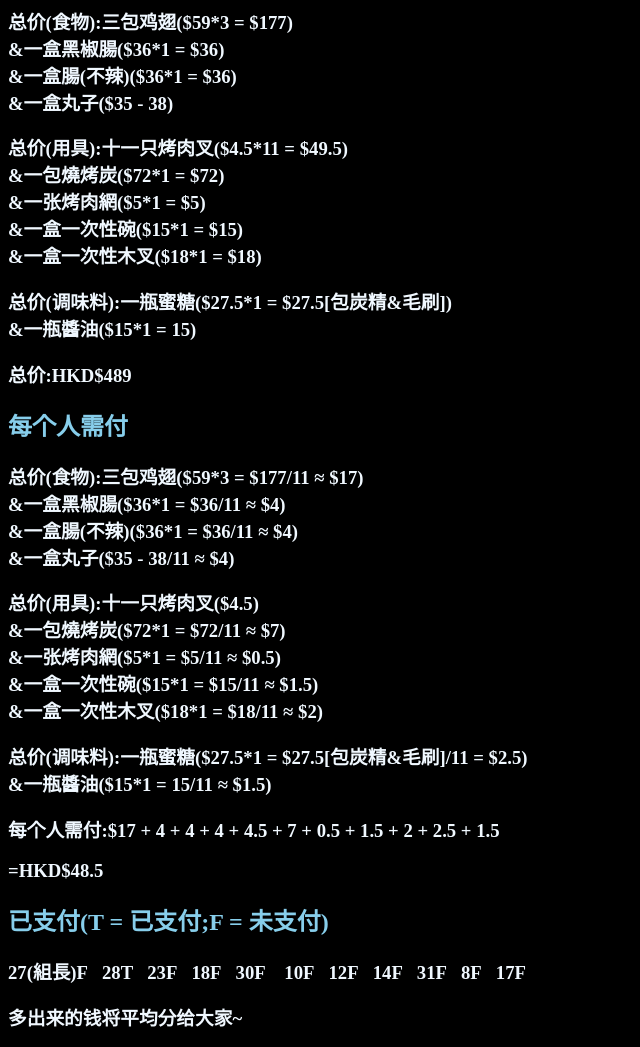
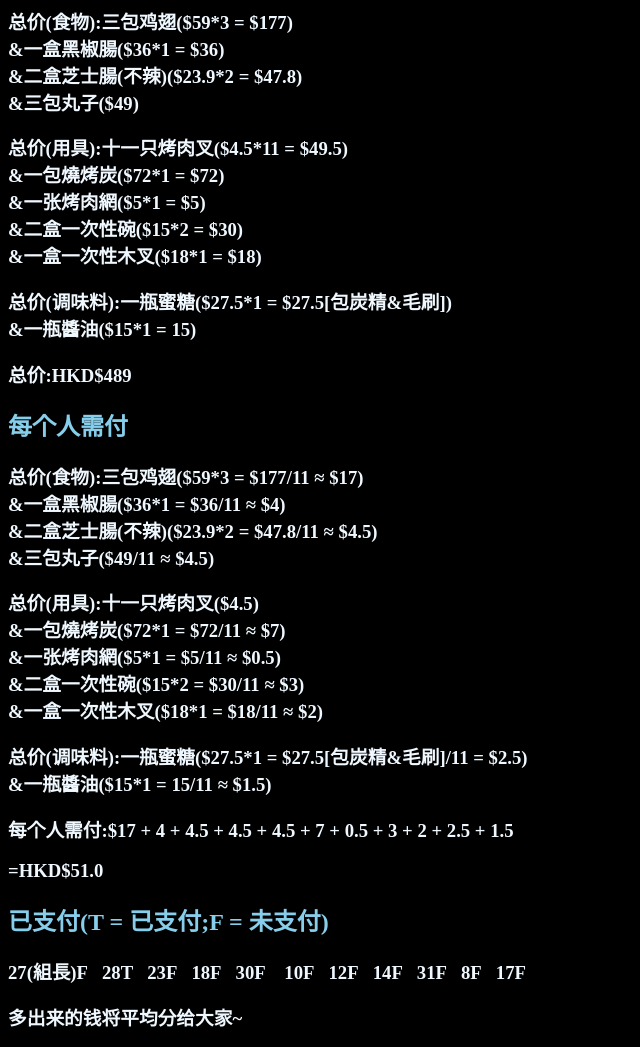
Before and after one commit to Jerry-syss/BBQ, a plain HTML site: page index.html in a window 1280 px wide. Shown: the part 1880-2927 px from the top of the page, without its empty margins (0-640 px from the left). Drawn offline with Linux system fonts and the light colour scheme.

Commit message:
Revise BBQ details and pricing in index.html
Updated food and equipment prices, added new items, and corrected payment calculations.

```diff
--- a/index.html
+++ b/index.html
@@ -21,7 +21,7 @@
         <h2>食材</h2>
         <h3>雞翅($59/1KG)&nbsp;&nbsp;<a href="https://www.wellcome.com.hk/zh-hant/p/%E7%84%A1%E6%BF%80%E7%B4%A0%E6%B7%BB%E5%8A%A0%E6%AD%90%E6%B4%B2%E5%84%AA%E8%B3%AA%E9%9B%9E%E4%B8%AD%E7%BF%BC%201KG/i/113285849.html" target="_blank">
         雞翅</a><br>&黑椒腸($36/328G)
-        <br>&腸(不辣)($36/328G)<br>&各類丸子($35-38/324G)<br>如不够吃,可自行带其他食材~</h3>
+        <br>&芝士腸(不辣)($23.9/160G)<br>&各類丸子($25-28/150G)<br>如不够吃,可自行带其他食材~</h3>
         <h2>用具</h2>
         <h3>烤肉叉($4.5/一支)<br>&燒烤炭($72/10LB磅)&nbsp;&nbsp;<a href="https://www.wellcome.com.hk/zh-hant/p/%E7%87%92%E7%83%A4%E7%82%AD%2010LB/i/101352116.html" targrt="_blank">
         燒烤炭</a><br>&烤肉網($5/一片[31cm*46cm])<br>&炭精(蜜糖包炭精)<br>
@@ -32,16 +32,16 @@
         <h2>所有價格(不包飲料)以惠康為準~</h2>
         <h2>價格有機會調整,不便之處,敬請原諒~</h2>
         <h2>总价</h2>
-        <h3>总价(食物):三包鸡翅($59*3 = $177)<br>&一盒黑椒腸($36*1 = $36)<br>&一盒腸(不辣)($36*1 = $36)<br>&一盒丸子($35 - 38)</h3>
-        <h3>总价(用具):十一只烤肉叉($4.5*11 = $49.5)<br>&一包燒烤炭($72*1 = $72)<br>&一张烤肉網($5*1 = $5)<br>&一盒一次性碗($15*1 = $15)<br>&一盒一次性木叉($18*1 = $18)</h3>
+        <h3>总价(食物):三包鸡翅($59*3 = $177)<br>&一盒黑椒腸($36*1 = $36)<br>&二盒芝士腸(不辣)($23.9*2 = $47.8)<br>&三包丸子($49)</h3>
+        <h3>总价(用具):十一只烤肉叉($4.5*11 = $49.5)<br>&一包燒烤炭($72*1 = $72)<br>&一张烤肉網($5*1 = $5)<br>&二盒一次性碗($15*2 = $30)<br>&一盒一次性木叉($18*1 = $18)</h3>
         <h3>总价(调味料):一瓶蜜糖($27.5*1 = $27.5[包炭精&毛刷])<br>&一瓶醬油($15*1 = 15)</h3>
         <h3>总价:HKD$489</h3>
         <h2>每个人需付</h2>
-        <h3>总价(食物):三包鸡翅($59*3 = $177/11 ≈ $17)<br>&一盒黑椒腸($36*1 = $36/11 ≈ $4)<br>&一盒腸(不辣)($36*1 = $36/11 ≈ $4)<br>&一盒丸子($35 - 38/11 ≈ $4)</h3>
-        <h3>总价(用具):十一只烤肉叉($4.5)<br>&一包燒烤炭($72*1 = $72/11 ≈ $7)<br>&一张烤肉網($5*1 = $5/11 ≈ $0.5)<br>&一盒一次性碗($15*1 = $15/11 ≈ $1.5)<br>&一盒一次性木叉($18*1 = $18/11 ≈ $2)</h3>
+        <h3>总价(食物):三包鸡翅($59*3 = $177/11 ≈ $17)<br>&一盒黑椒腸($36*1 = $36/11 ≈ $4)<br>&二盒芝士腸(不辣)($23.9*2 = $47.8/11 ≈ $4.5)<br>&三包丸子($49/11 ≈ $4.5)</h3>
+        <h3>总价(用具):十一只烤肉叉($4.5)<br>&一包燒烤炭($72*1 = $72/11 ≈ $7)<br>&一张烤肉網($5*1 = $5/11 ≈ $0.5)<br>&二盒一次性碗($15*2 = $30/11 ≈ $3)<br>&一盒一次性木叉($18*1 = $18/11 ≈ $2)</h3>
         <h3>总价(调味料):一瓶蜜糖($27.5*1 = $27.5[包炭精&毛刷]/11 = $2.5)<br>&一瓶醬油($15*1 = 15/11 ≈ $1.5)</h3>
-        <h3>每个人需付:$17 + 4 + 4 + 4 + 4.5 + 7 + 0.5 + 1.5 + 2 + 2.5 + 1.5</h3>
-        <h3>=HKD$48.5</h3>
+        <h3>每个人需付:$17 + 4 + 4.5 + 4.5 + 4.5 + 7 + 0.5 + 3 + 2 + 2.5 + 1.5</h3>
+        <h3>=HKD$51.0</h3>
         <h2>已支付(T = 已支付;F = 未支付)</h2>
         <h3>27(組長)F&nbsp;&nbsp;&nbsp;28T&nbsp;&nbsp;&nbsp;23F&nbsp;&nbsp;&nbsp;18F&nbsp;&nbsp;&nbsp;30F&nbsp;&nbsp;&nbsp;
         10F&nbsp;&nbsp;&nbsp;12F&nbsp;&nbsp;&nbsp;14F&nbsp;&nbsp;&nbsp;31F&nbsp;&nbsp;&nbsp;8F&nbsp;&nbsp;&nbsp;17F</h3>
```
